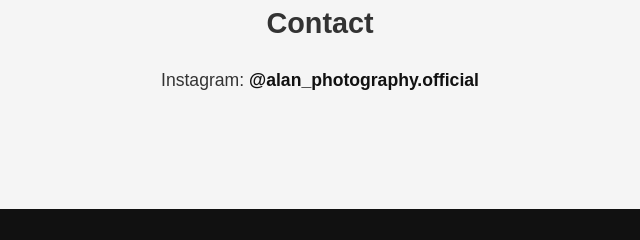
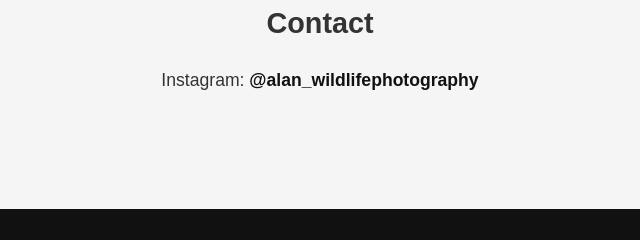
Before and after one commit to MINNAL-THOR/alan--wildlife_portfolio, a plain HTML site: page index.html in a window 1280 px wide. Shown: the part 2319-2559 px from the top of the page, 320-960 px from the left. Drawn offline with Linux system fonts and the light colour scheme.

Commit message:
Update index.html

```diff
--- a/index.html
+++ b/index.html
@@ -24,7 +24,7 @@
 
     <section id="contact">
         <h2>Contact</h2>
-        <p>Instagram: <a href="https://instagram.com/alan_photography.official" target="_blank">@alan_photography.official</a></p>
+        <p>Instagram: <a href="https://instagram.com/alan_wildlifephotography" target="_blank">@alan_wildlifephotography</a></p>
     </section>
 
     <footer>
```
